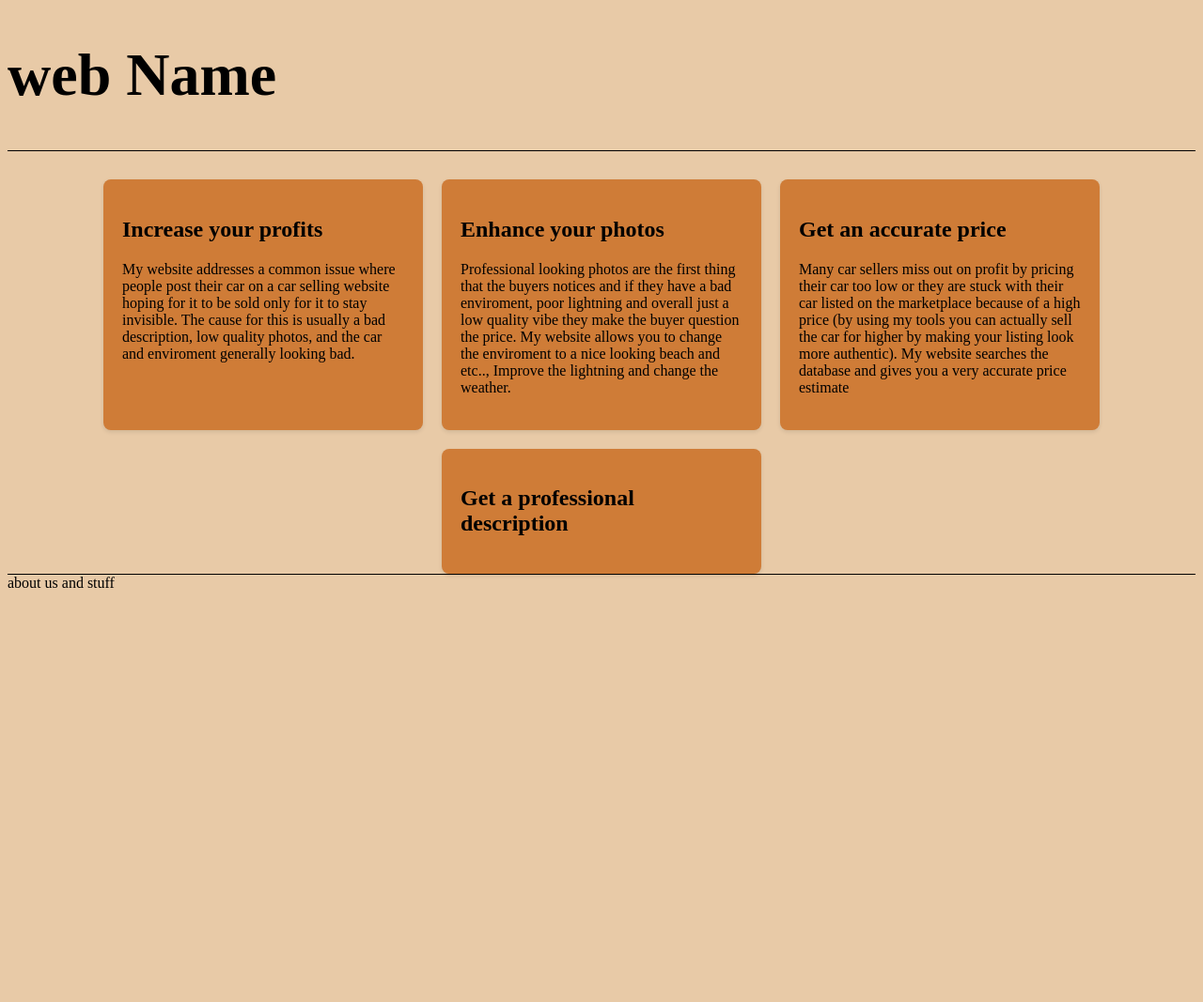
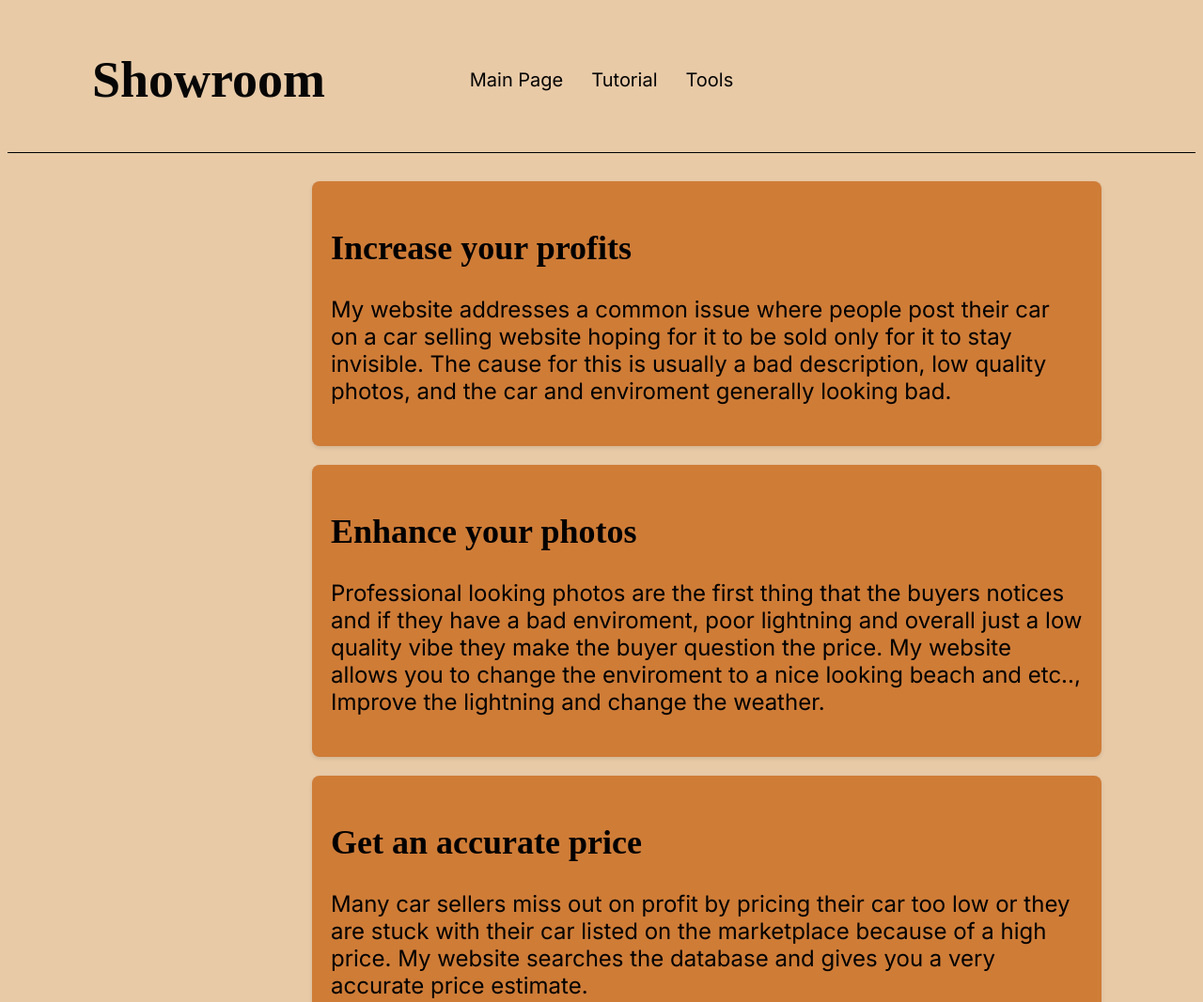
Before and after one commit to matejpiekov-stack/showroom, a plain HTML site: page index.html in a window 1280 px wide. Shown: the top 1067 px of the page at 94% size. Before the commit the page ends 800 px from the top, so only its background shows below. Drawn offline with Linux system fonts and the light colour scheme.

Commit message:
main page

```diff
--- a/index.html
+++ b/index.html
@@ -2,6 +2,7 @@
 <html>
     <head>
         <title>autoresell</title>
+        <link href="https://fonts.googleapis.com/css2?family=Inter:wght@400;500&display=swap" rel="stylesheet">
         <style>
             h1 {
                 text-align: left;
@@ -9,7 +10,27 @@
             }
             header {
                 border-bottom: 1px solid #000000;
+                display: grid;
+                align-items: center;
+                grid-template-columns: 1fr auto 1fr;
+                padding: 10px 40px;
 
+            }
+            .nav-links {
+                display: flex;
+                gap: 30px;
+                grid-column: 2;
+            }
+
+            .nav-links a {
+                text-decoration: none;
+                color: #030303;
+                font-size: 20px;
+                font-family: 'Inter', 'Segoe UI', system-ui, sans-serif;
+            }
+
+            .nav-links a:hover {
+                color: #cf7c37; /* matches your card color, nice hover effect */
             }
             footer{
                 border-top: 1px solid #000000;
@@ -17,44 +38,69 @@
             .features{
                 display: flex;
                 flex-wrap: wrap;
-                justify-content: center;
+                justify-content: flex-end;
                 align-items: stretch;
                 gap: 20px;
                 margin-top: 30px;
+                margin-bottom: 30px;
+                margin-right: 100px;
             }
             .card {
                 background-color: rgb(207, 124, 55);
                 padding: 20px;
                 border-radius: 8px;
                 box-shadow: 0 2px 4px rgba(0,0,0,0.1);
-                width: 300px;
+                width: 800px;
                 text-align: left;
                 transition: transform 0.2s ease, box-shadow 0.2s ease;
             }
             body{
                 background-color: #e6c49ee5 ;
             }
+            .pitch{
+                font-family: 'Inter', 'Segoe UI', system-ui, sans-serif;
+                font-size: 24px;
+            }
+            h2{
+                font-size: 36px;
+            }
+            .Name{
+                margin-left: 50px;
+                color: #030303fb;
+                font-size: 54px;
+                grid-column: 1;
+            }
+            .card:hover{
+                 transform: translateY(-5px);
+                box-shadow: 0 6px 12px rgba(0,0,0,0.2);
+            }
         </style>
     </head>
     <body>
         <header>
-            <h1>web Name</h1>
+            <h1 class="Name">Showroom</h1>
+            <nav class="nav-links">
+                <a href="index.html">Main Page</a>
+                <a href="tutorial.html">Tutorial</a>
+                <a href="tools.html">Tools</a>
+            </nav>
         </header>
         <div class="features">
             <div class="card">
                 <h2>Increase your profits</h2>
-                <p>My website addresses a common issue where people post their car on a car selling website hoping for it to be sold only for it to stay invisible. The cause for this is usually a bad description, low quality photos, and the car and enviroment generally looking bad.</p>
+                <p class="pitch">My website addresses a common issue where people post their car on a car selling website hoping for it to be sold only for it to stay invisible. The cause for this is usually a bad description, low quality photos, and the car and enviroment generally looking bad.</p>
             </div>
             <div class="card">
                 <h2>Enhance your photos</h2>
-                <p>Professional looking photos are the first thing that the buyers notices and if they have a bad enviroment, poor lightning and overall just a low quality vibe they make the buyer question the price. My website allows you to change the enviroment to a nice looking beach and etc.., Improve the lightning and change the weather.  </p>
+                <p class="pitch">Professional looking photos are the first thing that the buyers notices and if they have a bad enviroment, poor lightning and overall just a low quality vibe they make the buyer question the price. My website allows you to change the enviroment to a nice looking beach and etc.., Improve the lightning and change the weather.  </p>
             </div>
             <div class="card">
                 <h2>Get an accurate price</h2>
-                <p>Many car sellers miss out on profit by pricing their car too low or they are stuck with their car listed on the marketplace because of a high price (by using my tools you can actually sell the car for higher by making your listing look more authentic). My website searches the database and gives you a very accurate price estimate</p>
+                <p class="pitch">Many car sellers miss out on profit by pricing their car too low or they are stuck with their car listed on the marketplace because of a high price. My website searches the database and gives you a very accurate price estimate.</p>
             </div>
             <div class="card">
                 <h2>Get a professional description</h2>
+                <p class="pitch">The description is the 3rd thing that the buyer notices, a description with very little information or generally just very little text can be one of the biggest turn-offs for drivers. Our website fixes that problem by giving the description clean points of the car information and adding a little story aswell.</p>
             </div>
         </div>
         <footer>about us and stuff</footer>
```
Also changed, not shown: tools.html (added), tutorial.html (added).
